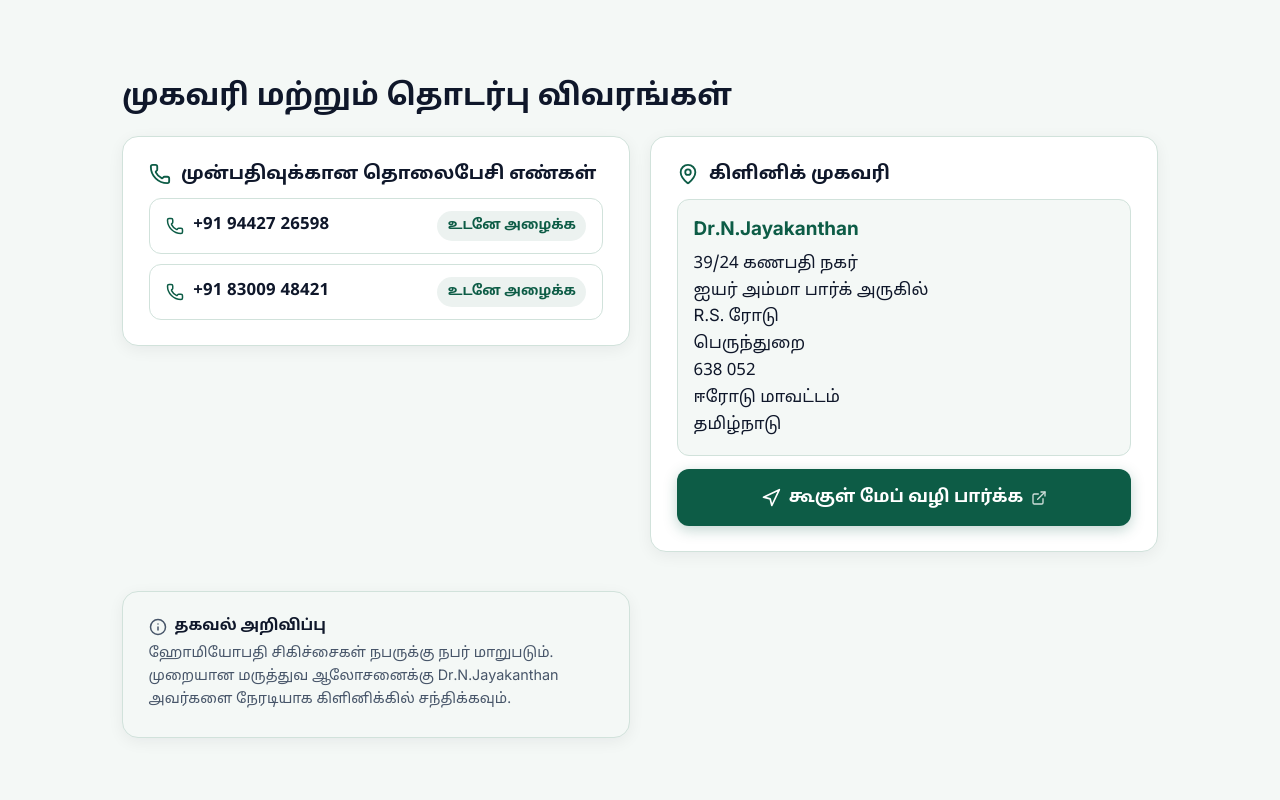
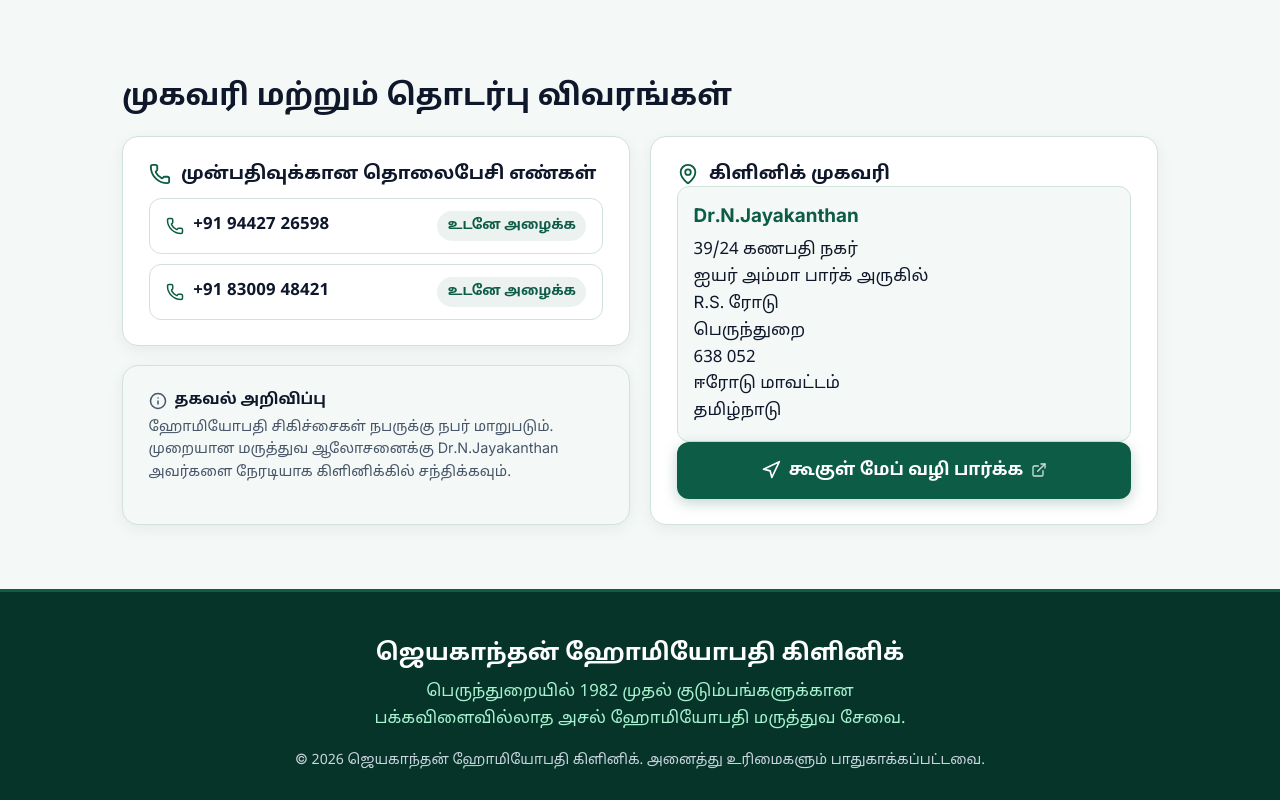
Before and after one commit to Arktosum/jaykay-homeo-website, a React (Vite) app: page / in a window 1280 px wide. Shown: the part 1620-2420 px from the top of the page. Built offline with nearby package versions, Linux system fonts and the light colour scheme.

Commit message:
fix: align contact section columns into balanced 2-column desktop grid

```diff
--- a/src/components/ContactLocation.tsx
+++ b/src/components/ContactLocation.tsx
@@ -16,8 +16,9 @@ export const ContactLocation: React.FC = () => {
           </h2>
         </div>
 
-        <div className="contact-stack">
-          {/* Direct Phone Calling Card with Well-Proportioned Action Buttons */}
+        <div className="contact-grid">
+          {/* Left Column: Phone Calling Card + Informational Notice */}
+          <div className="contact-column">
             <div className="card phone-action-card">
               <div style={{ display: 'flex', alignItems: 'center', gap: '0.65rem' }}>
                 <Phone size={22} style={{ color: 'var(--color-action)' }} />
@@ -49,7 +50,20 @@ export const ContactLocation: React.FC = () => {
               </div>
             </div>
 
-          {/* Address & Google Maps Directions Card */}
+            {/* Medical Notice */}
+            <div className="card notice-info-card">
+              <div style={{ display: 'flex', alignItems: 'center', gap: '0.5rem', marginBottom: '0.35rem' }}>
+                <Info size={18} style={{ color: 'var(--color-text-muted)' }} />
+                <h4 style={{ fontSize: '0.95rem', color: 'var(--color-text-main)' }}>{content.disclaimer.title}</h4>
+              </div>
+              <p style={{ fontSize: '0.9rem', color: 'var(--color-text-muted)', lineHeight: '1.55' }}>
+                {content.disclaimer.text}
+              </p>
+            </div>
+          </div>
+
+          {/* Right Column: Address & Google Maps Directions Card */}
+          <div className="contact-column">
             <div className="card address-map-card">
               <div style={{ display: 'flex', alignItems: 'center', gap: '0.65rem' }}>
                 <MapPin size={22} style={{ color: 'var(--color-action)' }} />
@@ -78,14 +92,6 @@ export const ContactLocation: React.FC = () => {
                 <ExternalLink size={16} style={{ opacity: 0.8 }} />
               </a>
             </div>
-
-          {/* Medical Notice */}
-          <div className="card" style={{ backgroundColor: 'var(--color-bg)', borderColor: 'var(--color-border)' }}>
-            <div style={{ display: 'flex', alignItems: 'center', gap: '0.5rem', marginBottom: '0.35rem' }}>
-              <Info size={18} style={{ color: 'var(--color-text-muted)' }} />
-              <h4 style={{ fontSize: '0.95rem', color: 'var(--color-text-main)' }}>{content.disclaimer.title}</h4>
-            </div>
-            <p style={{ fontSize: '0.9rem', color: 'var(--color-text-muted)' }}>{content.disclaimer.text}</p>
           </div>
         </div>
       </div>
--- a/src/styles/index.css
+++ b/src/styles/index.css
@@ -428,7 +428,7 @@ img, svg {
 
 @media (min-width: 940px) {
   .categories-accordion-grid {
-    grid-template-columns: repeat(3, 1fr);   /* 3-wide grid on Desktop */
+    grid-template-columns: repeat(3, 1fr);
   }
 }
 
@@ -502,24 +502,31 @@ img, svg {
   margin-top: 3px;
 }
 
-/* Contact & Location Section Desktop Grid */
-.contact-stack {
+/* Contact & Location Section Desktop Column Layout Alignment */
+.contact-grid {
   display: grid;
   grid-template-columns: 1fr;
   gap: 1.25rem;
 }
 
 @media (min-width: 768px) {
-  .contact-stack {
-    grid-template-columns: 1fr 1fr;         /* 2-column desktop grid */
-    align-items: start;
+  .contact-grid {
+    grid-template-columns: 1fr 1fr;         /* 2 equal desktop columns */
+    align-items: stretch;
   }
+}
+
+.contact-column {
+  display: flex;
+  flex-direction: column;
+  gap: 1.15rem;
 }
 
 .phone-action-card {
   display: flex;
   flex-direction: column;
   gap: 0.75rem;
+  margin-bottom: 0;
 }
 
 .phone-link-button {
@@ -556,10 +563,19 @@ img, svg {
   border-radius: var(--radius-pill);
 }
 
+.notice-info-card {
+  background-color: var(--color-bg);
+  border-color: var(--color-border);
+  margin-bottom: 0;
+  flex-grow: 1;
+}
+
 .address-map-card {
+  height: 100%;
   display: flex;
   flex-direction: column;
-  gap: 0.85rem;
+  justify-content: space-between;
+  margin-bottom: 0;
 }
 
 .address-text-block {
@@ -592,7 +608,7 @@ img, svg {
 
 @media (min-width: 768px) {
   .site-footer {
-    padding-bottom: 3rem;
+    padding-bottom: 2.5rem;
   }
 }
 
@@ -623,7 +639,7 @@ img, svg {
   margin-top: 0.5rem;
 }
 
-/* Mobile Sticky Action Bar - Hidden on Desktop */
+/* Mobile Sticky Action Bar */
 .mobile-sticky-bar {
   position: fixed;
   bottom: 0;
```
Lines whose indentation alone changed are shown as unchanged.
